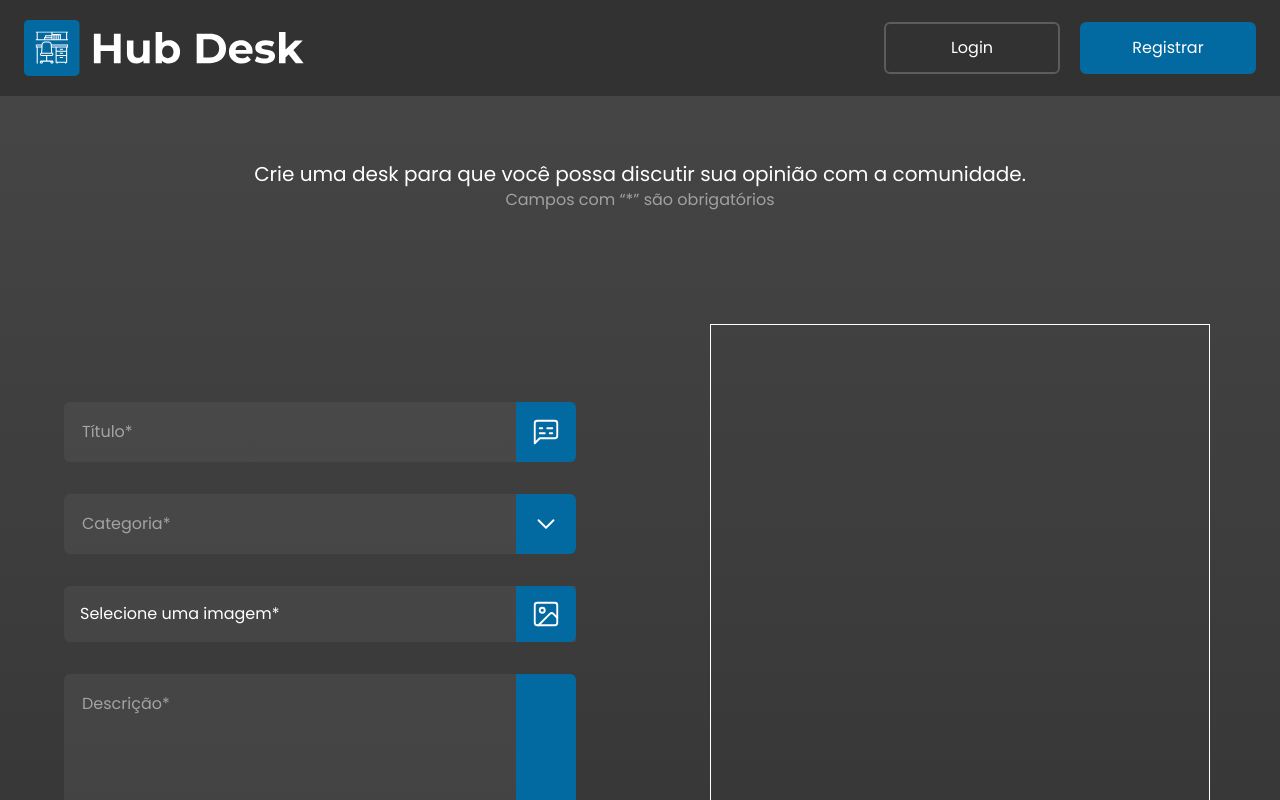
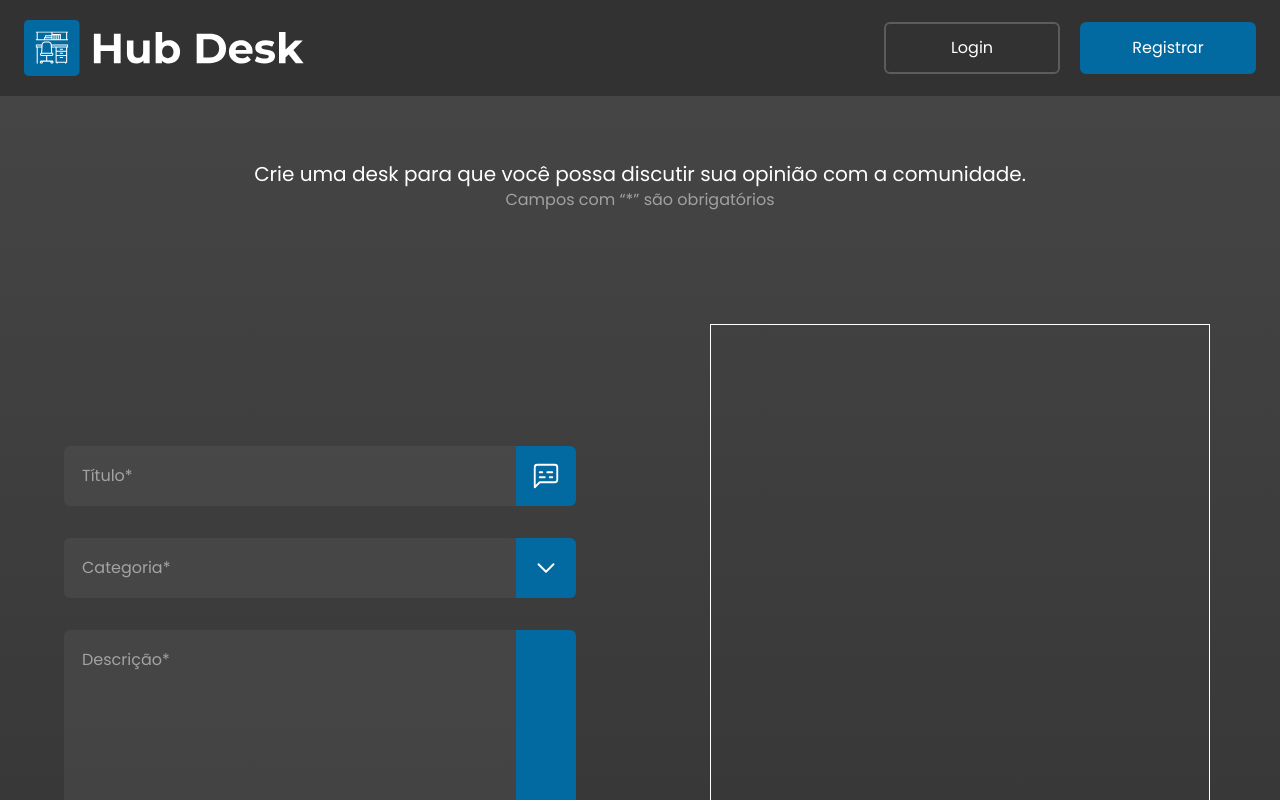
Before and after one commit to cguifernandes/hub-desk, a Next.js app: page /desk in a window 1280 px wide. Shown: the top 800 px of the page. Built offline with nearby package versions, Linux system fonts and the light colour scheme.

Commit message:
feat: adding form select

```diff
--- a/src/components/Form/Auth/formSignIn.tsx
+++ b/src/components/Form/Auth/formSignIn.tsx
@@ -81,7 +81,7 @@ const FormSignIn = () => {
   return (
     <Form.Root
       handleSubmit={handleSubmit(handlerFormSubmit)}
-      className="space-y-8 pt-12"
+      className="space-y-8 py-12"
     >
       <Form.Input
         error={errors.email}
--- a/src/components/Form/Auth/formSignUp.tsx
+++ b/src/components/Form/Auth/formSignUp.tsx
@@ -77,7 +77,7 @@ const FormSignUp = () => {
   return (
     <Form.Root
       handleSubmit={handleSubmit(handlerFormSubmit)}
-      className="space-y-8 pt-12"
+      className="space-y-8 py-12"
     >
       <Form.Input
         error={errors.email}
--- a/src/components/Form/Desk/formDesk.tsx
+++ b/src/components/Form/Desk/formDesk.tsx
@@ -3,7 +3,7 @@
 import { Form } from '@/components/Form'
 import { DeskProps, schemaDesk } from '@/utils/Zod/desk'
 import { zodResolver } from '@hookform/resolvers/zod'
-import { ChevronDown, Image, Subtitles } from 'lucide-react'
+import { ChevronDown, Subtitles } from 'lucide-react'
 import { useForm } from 'react-hook-form'
 
 const FormDesk = () => {
@@ -34,17 +34,13 @@ const FormDesk = () => {
       >
         <Subtitles color="#fff" strokeWidth={1.5} size={30} />
       </Form.Input>
-      <Form.Input
+      <Form.Select
         error={errors.category}
-        register={register}
-        name="category"
+        setValue={setValue}
         placeholder="Categoria*"
       >
         <ChevronDown color="#fff" strokeWidth={1.5} size={30} />
-      </Form.Input>
-      <Form.Image setValue={setValue} name="image" error={errors.image}>
-        <Image color="#fff" strokeWidth={1.5} size={30} />
-      </Form.Image>
+      </Form.Select>
       <Form.Textarea
         error={errors.description}
         name="description"
--- a/src/components/Form/FormImage.tsx
+++ b/src/components/Form/FormImage.tsx
@@ -8,6 +8,7 @@ import {
   Merge,
   UseFormSetValue,
 } from 'react-hook-form'
+import InputWrapper from './inputWrapper'
 
 type ImageProps = InputHTMLAttributes<HTMLInputElement> & {
   className?: string
@@ -45,7 +46,7 @@ const FormImage = ({ className, children, error, setValue }: ImageProps) => {
 
   return (
     <>
-      <div className="relative flex w-full justify-between rounded-l-md bg-grey-400/30 p-4">
+      <div className="relative flex h-[60px] w-full justify-between rounded-l-md bg-grey-400/30 p-4">
         <input
           placeholder="Imagem"
           className="hidden"
@@ -60,15 +61,7 @@ const FormImage = ({ className, children, error, setValue }: ImageProps) => {
               : selectedFile?.name} */}
             Selecione uma imagem*
           </span>
-          <div
-            className={clsx(
-              'absolute right-0 top-[50%] flex w-[60px] justify-center bg-sky-700',
-              'h-full -translate-y-[50%] items-center rounded-r-md',
-              className,
-            )}
-          >
-            {children}
-          </div>
+          <InputWrapper>{children}</InputWrapper>
         </label>
       </div>
       {error && (
--- a/src/components/Form/FormInput.tsx
+++ b/src/components/Form/FormInput.tsx
@@ -1,8 +1,8 @@
 /* eslint-disable @typescript-eslint/no-explicit-any */
-'use client'
 import clsx from 'clsx'
 import { InputHTMLAttributes, ReactNode } from 'react'
 import { FieldError, FieldErrorsImpl, Merge } from 'react-hook-form'
+import InputWrapper from './inputWrapper'
 
 type InputProps = InputHTMLAttributes<HTMLInputElement> & {
   className?: string
@@ -34,14 +34,7 @@ const FormInput = ({
             {...props}
             style={error && { borderColor: 'rgb(239 68 68)' }}
           />
-          <div
-            className={clsx(
-              'absolute right-0 top-[50%] flex w-[60px] justify-center bg-sky-700',
-              'h-full -translate-y-[50%] items-center rounded-r-md',
-            )}
-          >
-            {children}
-          </div>
+          <InputWrapper>{children}</InputWrapper>
         </div>
         {error && (
           <span className="text-red-500">{error.message?.toString()}</span>
--- /dev/null
+++ b/src/components/Form/FormSelect.tsx
@@ -0,0 +1,116 @@
+/* eslint-disable @typescript-eslint/no-explicit-any */
+'use client'
+import clsx from 'clsx'
+import {
+  Brush,
+  Clapperboard,
+  Globe,
+  Monitor,
+  Plus,
+  Popcorn,
+} from 'lucide-react'
+import { InputHTMLAttributes, ReactNode, useState } from 'react'
+import {
+  FieldError,
+  FieldErrorsImpl,
+  Merge,
+  UseFormSetValue,
+} from 'react-hook-form'
+import InputWrapper from './inputWrapper'
+import { motion } from 'framer-motion'
+
+type SelectProps = InputHTMLAttributes<HTMLInputElement> & {
+  className?: string
+  children?: ReactNode
+  setValue: UseFormSetValue<{
+    title: string
+    category: 'Animes' | 'Filmes' | 'Séries' | 'Desenhos' | 'Sites' | 'Outros'
+    description: string
+  }>
+  error: FieldError | Merge<FieldError, FieldErrorsImpl<any>> | undefined
+}
+
+const FormSelect = ({ children, className, setValue }: SelectProps) => {
+  const [visibleDropDown, setVisibleDropDown] = useState(false)
+  const [selectedDropDown, setSelectedDropDown] = useState('')
+  const categories = [
+    { name: 'Animes', icon: <Monitor /> },
+    { name: 'Filmes', icon: <Clapperboard /> },
+    { name: 'Séries', icon: <Popcorn /> },
+    { name: 'Desenhos', icon: <Brush /> },
+    { name: 'Sites', icon: <Globe /> },
+    { name: 'Outros', icon: <Plus /> },
+  ]
+
+  return (
+    <div className="relative flex justify-between">
+      <div
+        onClick={() => setVisibleDropDown(!visibleDropDown)}
+        className={clsx(
+          'h-[60px] w-[calc(100%_-_60px)] rounded-l-md border-y-2',
+          'cursor-pointer border-l-2 border-transparent bg-grey-400/30 p-4',
+          className,
+        )}
+      >
+        <span
+          style={
+            selectedDropDown === ''
+              ? { color: 'rgb(255 255 255 / 0.5)' }
+              : { color: 'white' }
+          }
+          className="select-none"
+        >
+          {selectedDropDown === '' ? 'Categoria*' : selectedDropDown}
+        </span>
+      </div>
+      <InputWrapper onClick={() => setVisibleDropDown(!visibleDropDown)}>
+        {children}
+      </InputWrapper>
+      {visibleDropDown && (
+        <motion.div
+          initial={{ translateY: -20 }}
+          animate={{ translateY: 0 }}
+          transition={{ type: 'keyframes', duration: 0.3 }}
+          className="bg-grey-650 absolute top-20 z-20 w-full select-none rounded-md shadow-lg"
+        >
+          <ul className="flex flex-col text-white">
+            {categories.map((categories) => (
+              <li
+                onClick={() => {
+                  setSelectedDropDown(categories.name)
+                  setVisibleDropDown(false)
+                  setValue(
+                    'category',
+                    categories.name as
+                      | 'Animes'
+                      | 'Filmes'
+                      | 'Séries'
+                      | 'Desenhos'
+                      | 'Sites'
+                      | 'Outros',
+                  )
+                }}
+                className="group relative flex cursor-pointer justify-between"
+                key={categories.name}
+              >
+                <span
+                  className={clsx(
+                    'w-[calc(100%_-_60px)] border-2 border-r-0 group-first:rounded-tl-md group-last:rounded-bl-md',
+                    'border-transparent p-4 duration-200 ease-out hover:border-sky-700',
+                  )}
+                >
+                  {categories.name}
+                </span>
+                <InputWrapper className="!rounded-none group-first:!rounded-tr-md group-last:!rounded-br-md">
+                  {categories.icon}
+                </InputWrapper>
+              </li>
+            ))}
+          </ul>
+        </motion.div>
+      )}
+    </div>
+  )
+}
+
+export default FormSelect
--- a/src/components/Form/FormTextarea.tsx
+++ b/src/components/Form/FormTextarea.tsx
@@ -2,6 +2,7 @@
 import clsx from 'clsx'
 import { TextareaHTMLAttributes } from 'react'
 import { FieldError, FieldErrorsImpl, Merge } from 'react-hook-form'
+import InputWrapper from './inputWrapper'
 
 type TextareaProps = TextareaHTMLAttributes<HTMLTextAreaElement> & {
   className?: string
@@ -31,12 +32,7 @@ const FormTextarea = ({
           style={error && { borderColor: 'rgb(239 68 68)' }}
           maxLength={150}
         />
-        <div
-          className={clsx(
-            'absolute right-0 top-[50%] flex w-[60px] justify-center bg-sky-700',
-            'h-full -translate-y-[50%] items-center rounded-r-md',
-          )}
-        />
+        <InputWrapper />
       </div>
       {error && (
         <span className="text-red-500">{error.message?.toString()}</span>
--- a/src/components/Form/index.tsx
+++ b/src/components/Form/index.tsx
@@ -2,6 +2,7 @@ import FormButton from './FormButton'
 import FormImage from './FormImage'
 import FormInput from './FormInput'
 import FormRoot from './FormRoot'
+import FormSelect from './FormSelect'
 import FormTextarea from './FormTextarea'
 import FormWrapper from './FormWrapper'
 
@@ -12,4 +13,5 @@ export const Form = {
   Wrapper: FormWrapper,
   Textarea: FormTextarea,
   Image: FormImage,
+  Select: FormSelect,
 }
--- /dev/null
+++ b/src/components/Form/inputWrapper.tsx
@@ -0,0 +1,25 @@
+import clsx from 'clsx'
+import { ReactNode } from 'react'
+
+type InputWrapperProps = {
+  children?: ReactNode
+  onClick?: () => void
+  className?: string
+}
+
+const InputWrapper = ({ children, onClick, className }: InputWrapperProps) => {
+  return (
+    <div
+      onClick={onClick}
+      className={clsx(
+        'absolute right-0 top-[50%] flex w-[60px] justify-center bg-sky-700',
+        'h-full -translate-y-[50%] cursor-pointer items-center rounded-r-md',
+        className,
+      )}
+    >
+      {children && children}
+    </div>
+  )
+}
+
+export default InputWrapper
--- a/src/utils/Zod/desk.ts
+++ b/src/utils/Zod/desk.ts
@@ -13,7 +13,6 @@ export const schemaDesk = z.object({
     .string()
     .max(24, 'Número máximo de caracteres foi excedido.')
     .nonempty('O campo "Título" é obrigatório.'),
-  image: z.string().url(),
   description: z
     .string()
     .max(124, 'Número máximo de caracteres foi excedido.')
--- a/tailwind.config.js
+++ b/tailwind.config.js
@@ -17,6 +17,7 @@ module.exports = {
           500: '#333333',
           550: '#454545',
           600: '#2e2e2e',
+          650: '#474747',
           700: '#242424',
           800: '#1c1c1c',
           900: '#151515',
```
